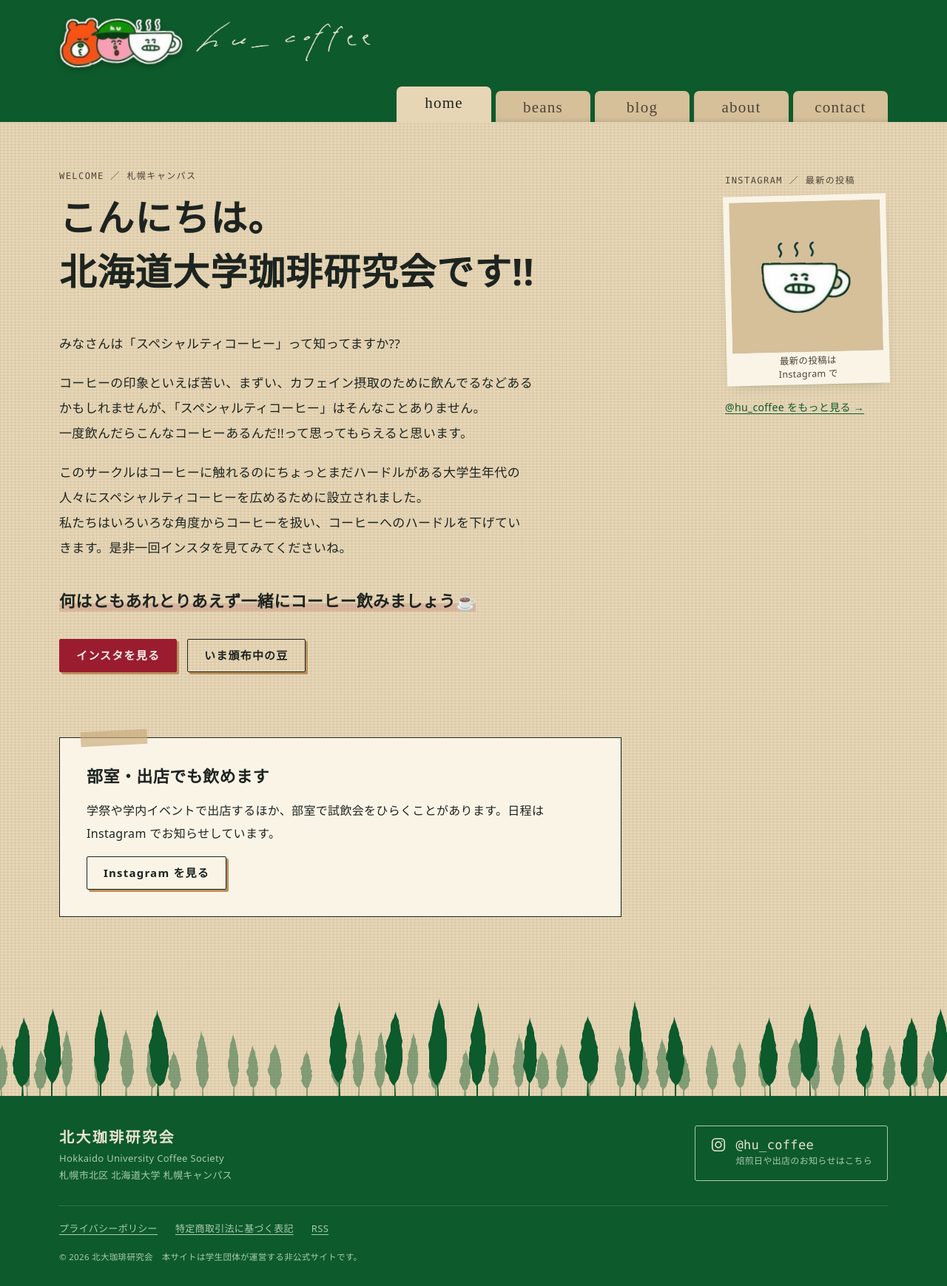
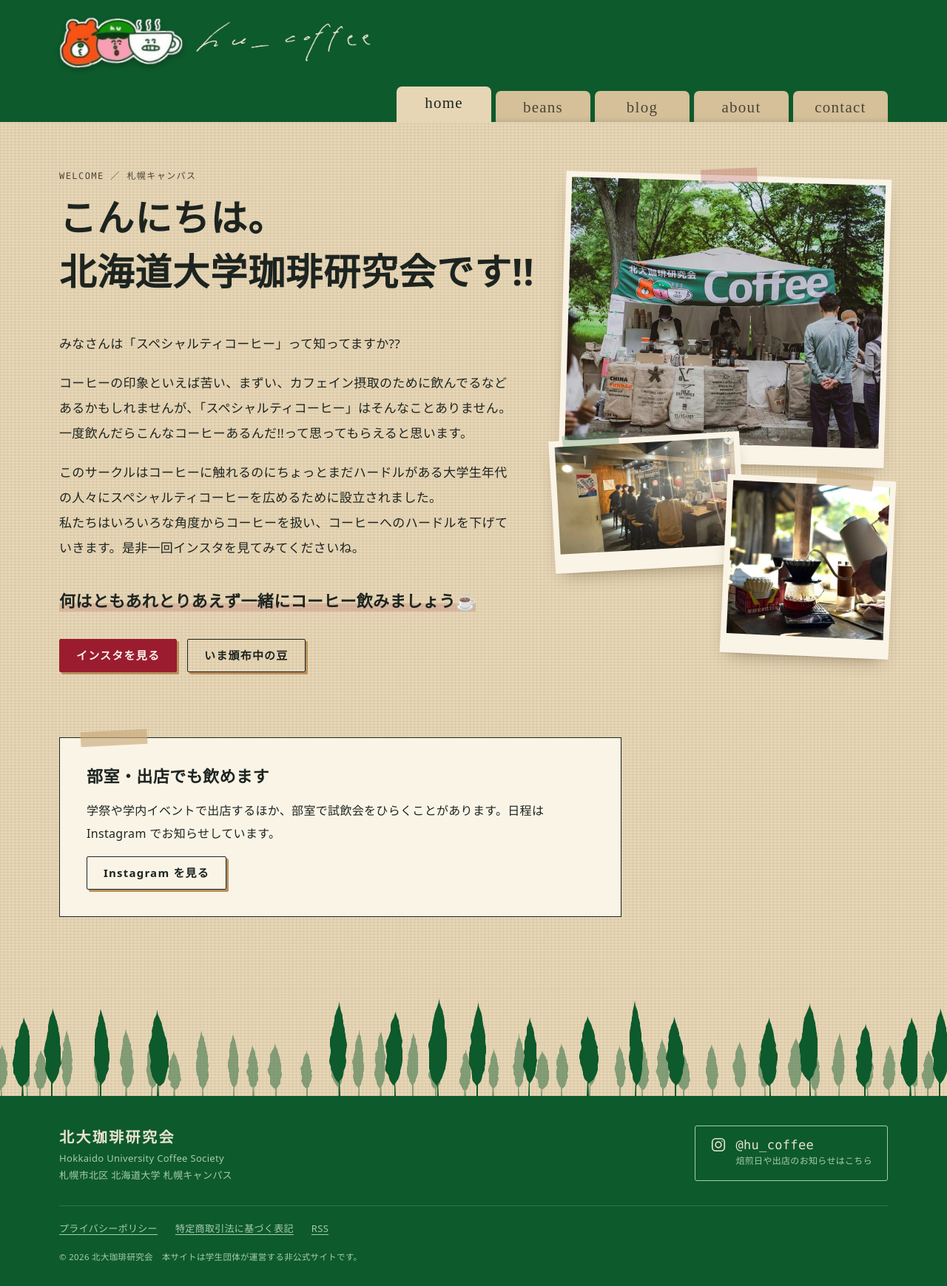
Before and after one commit to gmgngnm/hu_coffee, a Jekyll site: the page built from index.html, in a window 1280 px wide. Shown: the whole page at 74% size. Built offline with Jekyll 4.4.1, drawn with Linux system fonts in a browser that asks for light colours.

Commit message:
ホームの挨拶文の右に活動の写真3枚を配置
出店・カウンター・ドリップの写真を、ノートに貼ったプリントのように重ねて置いた。
写真は横1200pxと640pxの2種類を用意し、画面幅に合わせて読み込む。
Instagram の最新投稿は、取得できているときだけ挨拶の下の段に出す。

Co-Authored-By: Claude Opus 5.5 <noreply@anthropic.com>
Claude-Session: https://claude.ai/code/session_01SJAjaDFs9AxovdXkUsc4Np

```diff
--- a/assets/css/main.css
+++ b/assets/css/main.css
@@ -128,14 +128,21 @@ h1, h2, h3 { font-family: var(--f-head); font-weight: 700; line-height: 1.4; let
 
 /* ---------- ホーム ---------- */
 .hero { padding-bottom: clamp(40px, 6vw, 72px); }
-/* 左に挨拶、右の余白に Instagram の最新3件 */
-.hero__grid { display: grid; grid-template-columns: minmax(0, 1fr) 220px; gap: clamp(32px, 5vw, 72px); align-items: start; }
-.hero__ig { padding-top: 6px; }
-.hero__ig .ig { grid-template-columns: 1fr; gap: 22px; }
-.ig__more { display: inline-block; margin-top: 18px; }
-.ig--empty .ig__item img { object-fit: contain; padding: 18%; background: var(--paper-2); }
-.ig__note { position: absolute; left: 0; right: 0; bottom: 4px; text-align: center; font-size: 12.5px; line-height: 1.5; color: var(--ink-2); }
-.ig--empty .ig__item a { padding-bottom: 44px; }
+/* 左に挨拶、右の余白に活動の写真 */
+.hero__grid { display: grid; grid-template-columns: minmax(0, 1fr) minmax(300px, 440px); gap: clamp(32px, 5vw, 64px); align-items: start; }
+/* 写真はプリントを3枚、ずらして貼ったように。大きい出店の写真を上に、下に2枚を重ねる */
+.hero__photos { position: relative; display: grid; grid-template-columns: 1.25fr 1fr; grid-template-rows: auto auto; padding-top: 8px; }
+.snap { margin: 0; background: var(--field); padding: 8px 8px 26px; box-shadow: 0 2px 0 rgba(0,0,0,.04), 0 12px 24px -12px rgba(60,40,10,.45); position: relative; }
+.snap img { display: block; width: 100%; height: auto; }
+.snap--stall { grid-column: 1 / -1; transform: rotate(1.6deg); z-index: 1; }
+.snap--counter { grid-column: 1; margin: -38px 0 0 -14px; transform: rotate(-3.2deg); z-index: 2; align-self: start; }
+.snap--pour { grid-column: 2; margin: 18px -6px 0 -26px; transform: rotate(2.6deg); z-index: 3; }
+/* マスキングテープ */
+.snap::before { content: ""; position: absolute; top: -9px; left: 50%; width: 76px; height: 20px; margin-left: -38px; background: rgba(155, 28, 46, .22); transform: rotate(-4deg); }
+.snap--counter::before { background: rgba(13, 90, 44, .22); left: 22%; }
+.snap--pour::before { background: rgba(201, 169, 122, .6); left: 70%; transform: rotate(6deg); }
+.home-ig { margin-bottom: clamp(48px, 7vw, 80px); }
+.home-ig .ig { grid-template-columns: repeat(3, minmax(0, 220px)); }
 .hero__body { max-width: 40em; }
 .hero__title { font-size: clamp(28px, 5vw, 50px); line-height: 1.45; font-weight: 900; letter-spacing: .02em; margin: 0 0 .9em; }
 .hero__title { font-size: clamp(26px, 5vw, 50px); }
@@ -335,8 +342,8 @@ input:focus, textarea:focus, select:focus { outline: none; border-bottom-color:
 /* ---------- 狭い画面 ---------- */
 @media (max-width: 860px) {
   .hero__grid { grid-template-columns: 1fr; }
-  .hero__ig .ig { grid-template-columns: repeat(3, 1fr); gap: 12px; }
-  .hero__ig .ig--empty { grid-template-columns: minmax(0, 200px); }
+  .hero__photos { max-width: 520px; margin: 8px auto 0; }
+  .home-ig .ig { grid-template-columns: repeat(3, 1fr); gap: 12px; }
   .about-grid { grid-template-columns: 1fr; }
   .datasheet { position: static; }
   .bean { grid-template-columns: 1fr; }
--- a/index.html
+++ b/index.html
@@ -20,9 +20,27 @@ nav: home
     </p>
   </div>
 
-  <aside class="hero__ig" aria-labelledby="ig-head">
-    <p class="label" id="ig-head">INSTAGRAM ／ 最新の投稿</p>
+  {%- comment -%} 活動の写真3枚を、ノートに貼ったプリントのように少しずつ重ねて置く {%- endcomment -%}
+  <div class="hero__photos">
+    <figure class="snap snap--stall">
+      <img src="{{ '/assets/img/home/stall-640.jpg' | relative_url }}" srcset="{{ '/assets/img/home/stall-640.jpg' | relative_url }} 640w, {{ '/assets/img/home/stall.jpg' | relative_url }} 1178w" sizes="(max-width: 860px) 90vw, 400px" width="1178" height="990" alt="北大珈琲研究会のテントでの出店。麻袋を飾ったカウンターでハンドドリップしている">
+    </figure>
+    <figure class="snap snap--counter">
+      <img src="{{ '/assets/img/home/counter-640.jpg' | relative_url }}" srcset="{{ '/assets/img/home/counter-640.jpg' | relative_url }} 640w, {{ '/assets/img/home/counter.jpg' | relative_url }} 858w" sizes="(max-width: 860px) 55vw, 260px" width="858" height="512" alt="カウンター席に並んでコーヒーを待つお客さん" loading="lazy">
+    </figure>
+    <figure class="snap snap--pour">
+      <img src="{{ '/assets/img/home/pourover-640.jpg' | relative_url }}" srcset="{{ '/assets/img/home/pourover-640.jpg' | relative_url }} 640w, {{ '/assets/img/home/pourover.jpg' | relative_url }} 674w" sizes="(max-width: 860px) 45vw, 200px" width="674" height="660" alt="屋外でドリッパーにお湯を注いでいるところ" loading="lazy">
+    </figure>
+  </div>
+  </div>
+</section>
+
 {%- if ig and ig.size > 0 %}
+<section class="wrap home-ig">
+  <div class="sec-head">
+    <h2>Instagram の最新の投稿</h2>
+    <a class="more" href="https://www.instagram.com/{{ site.instagram }}/" target="_blank" rel="noopener noreferrer">@{{ site.instagram }} をもっと見る →</a>
+  </div>
   <ul class="ig">
     {%- for g in ig limit: 3 -%}
     <li class="ig__item">
@@ -34,21 +52,8 @@ nav: home
     </li>
     {%- endfor -%}
   </ul>
-    {%- else %}
-    {%- comment -%} 取得の設定がまだ・失敗したときは、写真の代わりにアカウントへの入口を置く {%- endcomment -%}
-    <ul class="ig ig--empty">
-      <li class="ig__item">
-        <a href="https://www.instagram.com/{{ site.instagram }}/" target="_blank" rel="noopener noreferrer">
-          <img src="{{ '/assets/img/icon-512.png' | relative_url }}" alt="" width="320" height="320">
-          <span class="ig__note">最新の投稿は<br>Instagram で</span>
-        </a>
-      </li>
-    </ul>
+</section>
 {%- endif %}
-    <a class="more ig__more" href="https://www.instagram.com/{{ site.instagram }}/" target="_blank" rel="noopener noreferrer">@{{ site.instagram }} をもっと見る →</a>
-  </aside>
-  </div>
-</section>
 
 <section class="wrap home-visit">
   <div class="note-box">
```
Also changed, not shown: assets/img/home/counter-640.jpg (added), assets/img/home/counter.jpg (added), assets/img/home/pourover-640.jpg (added), assets/img/home/pourover.jpg (added), assets/img/home/stall-640.jpg (added), assets/img/home/stall.jpg (added). Lines whose indentation alone changed are shown as unchanged.
